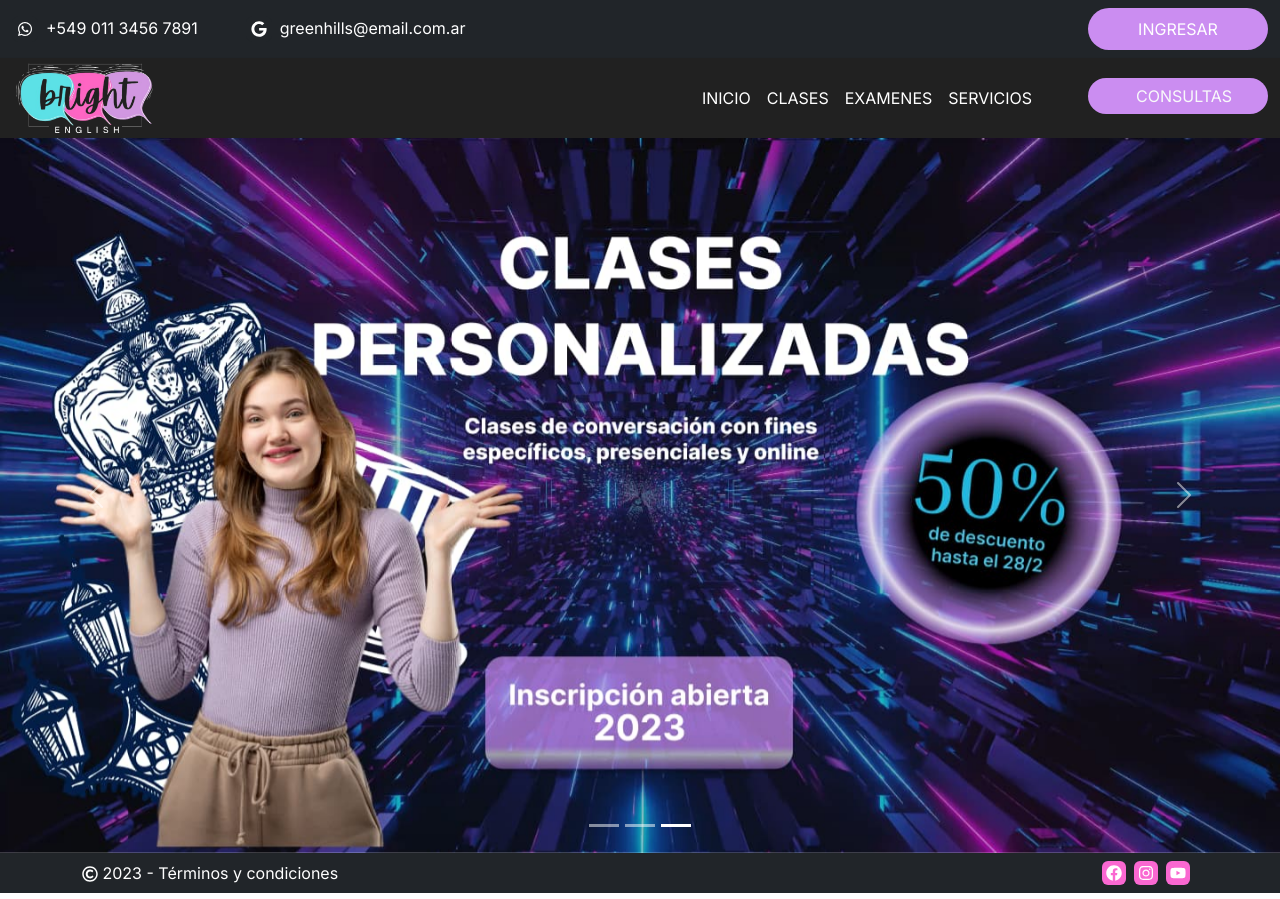
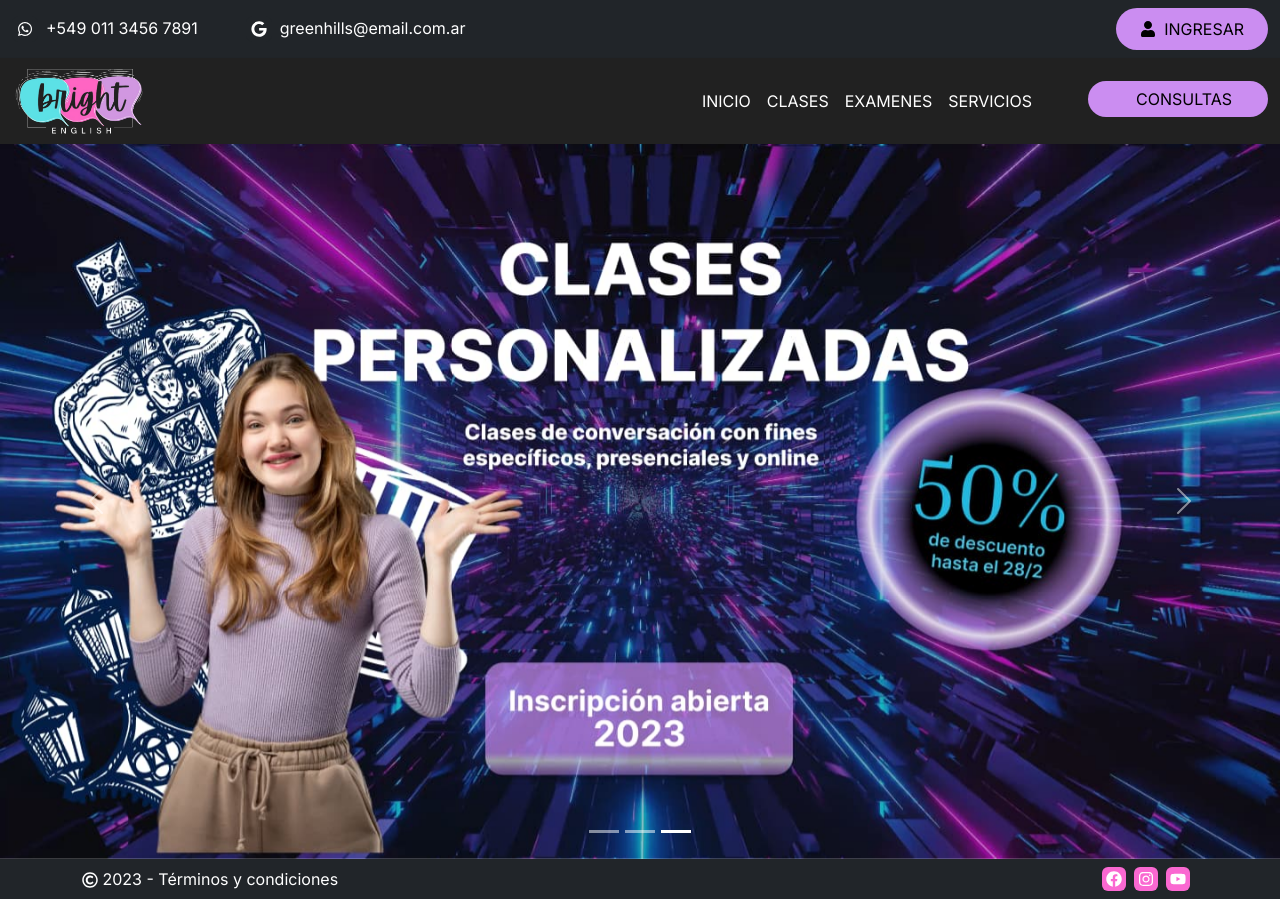
Before and after one commit to No-Country/C9-26-Java-React, a React (Vite) app in the folder frontend/: page / in a window 1280 px wide. Built offline with nearby package versions, Linux system fonts and the light colour scheme; no server answers.

Commit message:
Header responsive (#22)

```diff
--- a/frontend/src/components/Header/Header.jsx
+++ b/frontend/src/components/Header/Header.jsx
@@ -2,8 +2,8 @@ import Container from 'react-bootstrap/Container';
 import Navbar from 'react-bootstrap/Navbar';
 import Nav from 'react-bootstrap/Nav';
 import Button from 'react-bootstrap/Button';
-import { Navigate, NavLink } from 'react-router-dom';
-import { FaWhatsapp, FaGoogle, FaFacebook, FaInstagram, FaYoutube, FaHome, FaUser } from 'react-icons/fa';
+import { NavLink } from 'react-router-dom';
+import { FaWhatsapp, FaGoogle, FaHome, FaUser } from 'react-icons/fa';
 import { useState } from 'react';
 import { Login } from '../../pages';
 import logo from '../../assets/images/Logo.png'
@@ -30,47 +30,47 @@ function Header() {
                     <div className='py-2 d-flex'>
                         <Button variant="dark" className='p-1 d-flex justify-content-center align-items-center me-2'>
                             <FaWhatsapp scale={2} className='m-0' />
-                        </Button> <span className='text-white'>+549 011 3456 7891</span>
+                        </Button> <span className='text-white d-none d-md-block'>+549 011 3456 7891</span>
                     </div>
                     <div className='py-2 d-flex'>
                         <Button variant="dark" className='p-1 d-flex justify-content-center align-items-center me-2'>
                             <FaGoogle scale={2} className='m-0' />
-                        </Button> <span className='text-white'>greenhills@email.com.ar</span>
+                        </Button> <span className='text-white d-none d-md-block'>greenhills@email.com.ar</span>
                     </div>
                     <Button
-                        style={{ width: '180px', background: '#CB8DF1', color: '#FFFFFF', border: 'none' }}
+                        style={{ maxWidth: '180px', background: '#CB8DF1', color: '#000', border: 'none' }}
 
-                        className='d-flex justify-content-center align-items-center ms-auto text-uppercase rounded-5 px-5 w-4'
+                        className='d-flex justify-content-center align-items-center ms-auto text-uppercase rounded-5 px-4 w-4'
                         onClick={handleShow}
                     >
-                        {isAuthenticated ? (<><FaHome scale={2} className='m-0' /> <span className='ms-2'>Inicio</span></>) : (<span>Ingresar</span>)}
+                        {isAuthenticated ? (<><FaHome scale={2} className='m-0' /> <span className='ms-2'>Inicio</span></>) : (<><FaUser scale={2} className='m-0 me-md-2' /><span className='d-none d-md-block'>Ingresar</span></>)}
                     </Button>
                 </Container>
             </div>
-            <Navbar collapseOnSelect expand="lg" style={{ maxHeight: '80px', background: '#212121' }} className='sticky-top shadow-sm'>
-                <Container fluid>
-                    <Navbar.Brand href="#home"><img src={logo} className='img-fluid' style={{ width: '150px' }} /></Navbar.Brand>
+            <Navbar collapseOnSelect expand="lg" style={{ background: '#212121' }} className='sticky-top shadow-sm'>
+                <Container fluid className='d-flex'>
+                    <NavLink to="/"><img src={logo} className='p-0' style={{ maxWidth: '150px', height: '70px' }} /></NavLink>
 
                     {
                         path === "/add-student"
                             ?
                             <>
                                 <SearchBar />
-                                <Button style={{ width: '256px', background: '#CB8DF1', color: '#FFFFFF', border: 'none' }} className='text-black fw-bolder rounded-5'>GUARDAR CAMBIOS</Button>
+                                <Button style={{ width: '256px', background: '#CB8DF1', color: '#FFF', border: 'none' }} className='text-black fw-bolder rounded-5'>GUARDAR CAMBIOS</Button>
                             </>
 
                             :
                             <>
-                                <Navbar.Toggle aria-controls="responsive-navbar-nav" />
+                                <Navbar.Toggle aria-controls="responsive-navbar-nav" style={{ background: '#CB8DF1' }} />
                                 <Navbar.Collapse id="responsive-navbar-nav">
                                     <Nav className="ms-auto ">
 
-                                        <NavLink to="/" className='nav-link text-uppercase text-white'>Inicio</NavLink>
-                                        <NavLink to="/class" className='nav-link text-uppercase text-white'>Clases</NavLink>
-                                        <NavLink to="/exams" className='nav-link text-uppercase text-white'>Examenes</NavLink>
-                                        <NavLink to="/services" className='nav-link text-uppercase text-white'>Servicios</NavLink>
-                                        <NavLink to="/consultation">
-                                            <Button style={{ width: '180px', background: '#CB8DF1', color: '#FFFFFF', border: 'none' }} className='text-uppercase rounded-5 text-light px-5 ms-5'>Consultas</Button>
+                                        <NavLink to="/" className='nav-link text-center text-uppercase text-white'>Inicio</NavLink>
+                                        <NavLink to="/class" className='nav-link text-center text-uppercase text-white'>Clases</NavLink>
+                                        <NavLink to="/exams" className='nav-link text-center text-uppercase text-white'>Examenes</NavLink>
+                                        <NavLink to="/services" className='nav-link text-center text-uppercase text-white'>Servicios</NavLink>
+                                        <NavLink to="/consultation" className='text-center'>
+                                            <Button style={{ maxWidth: '180px', background: '#CB8DF1', border: 'none' }} className='text-uppercase rounded-5 text-black px-5 my-5 mx-0 my-lg-0 ms-lg-5'>Consultas</Button>
                                         </NavLink>
 
                                     </Nav>
--- a/frontend/src/index.css
+++ b/frontend/src/index.css
@@ -2,7 +2,7 @@
   display: flex;
   flex-direction: column;
   min-height: 100vh;
-  font-family: 'Inter', sans-serif;;
+  font-family: 'Inter', sans-serif;
 }
 
 /* Imagen de fondo para las distintas páginas */
@@ -21,3 +21,7 @@
   z-index: -1;
   opacity: 97%;
 }
+
+main {
+  flex-grow: 1;
+}
--- a/frontend/src/pages/Servicios/Servicios.jsx
+++ b/frontend/src/pages/Servicios/Servicios.jsx
@@ -27,7 +27,7 @@ const servicios = [
 
 function Servicios() {
     return (
-        <main className={styles.main}>
+        <main className={`${styles.main} background`} >
             <Container className='w-full'>
                 <Row>
                     <Col className='d-flex flex-column justify-content-center'>
@@ -40,7 +40,7 @@ function Servicios() {
                     </Col>
                 </Row>
             </Container>
-        </main>
+        </main >
     );
 }
 
--- a/frontend/src/pages/Servicios/Servicios.module.css
+++ b/frontend/src/pages/Servicios/Servicios.module.css
@@ -3,11 +3,7 @@
     flex-direction: column;
     align-items: center;
     justify-content: center;
-    background-image: url("../../assets/images/background.png");
-    background-repeat: no-repeat;
-    background-size: cover;
     width: 100%;
-    height: 100%;
     background-color: black;
     flex-grow: 1;
     padding: 3rem 0;
```
Also changed, not shown: frontend/src/assets/images/Logo.png, 1 other file (tests, documents, lock files or other folders).
